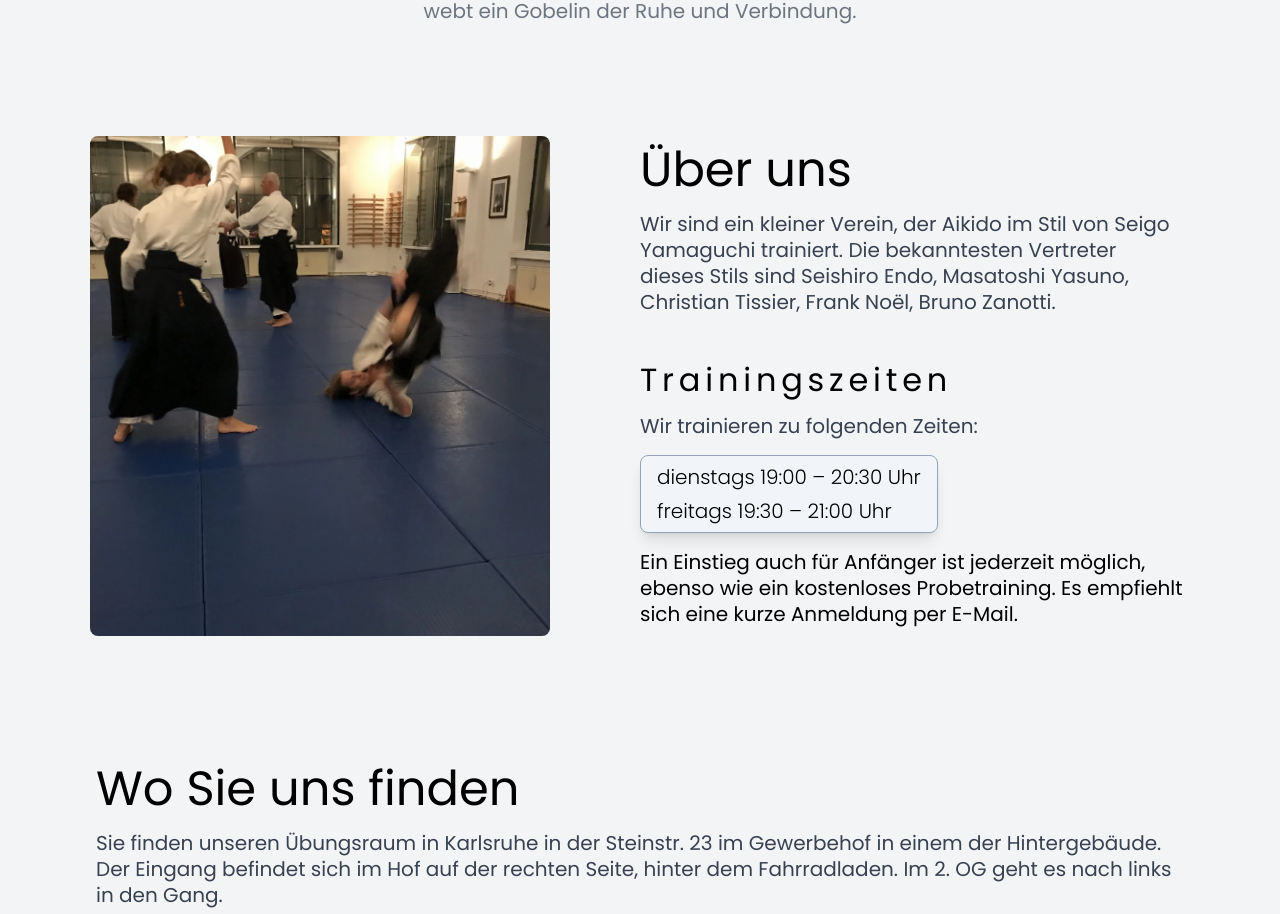
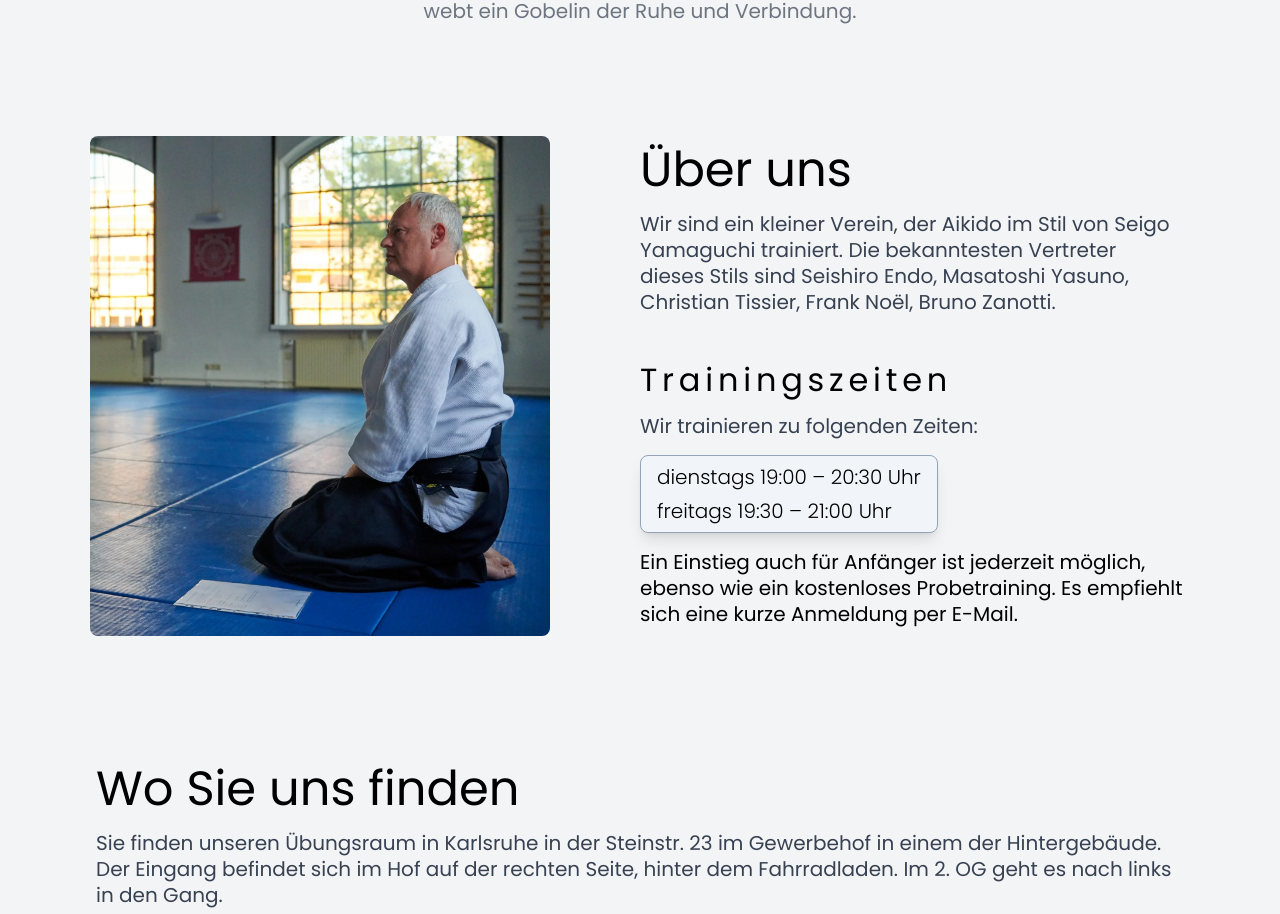
Before and after one commit to tomasvivaldi/mysoue, a Next.js app: page / in a window 1280 px wide. Shown: the part 1129-2043 px from the top of the page. Built offline with nearby package versions, Linux system fonts and the light colour scheme.

Commit message:
Updated about us picture positioning

```diff
--- a/components/AboutUs.tsx
+++ b/components/AboutUs.tsx
@@ -8,10 +8,11 @@ const AboutUs = () => {
         {/* Image Section */}
         <div className="relative rounded-lg h-[350px] sm:h-[500px] w-[80%] lg:w-[40%] max-w-[80%] mx-auto  mb-8 lg:mb-0">
           <Image
-            src="/hero1.webp"
+            src="/aboutus.webp"
             alt="about us image"
             layout="fill"
             objectFit="cover"
+            objectPosition="75% 75%"
             className=" rounded-lg "
           />
         </div>
```
Also changed, not shown: public/aboutus.webp (renamed from public/*hero1.webp).
